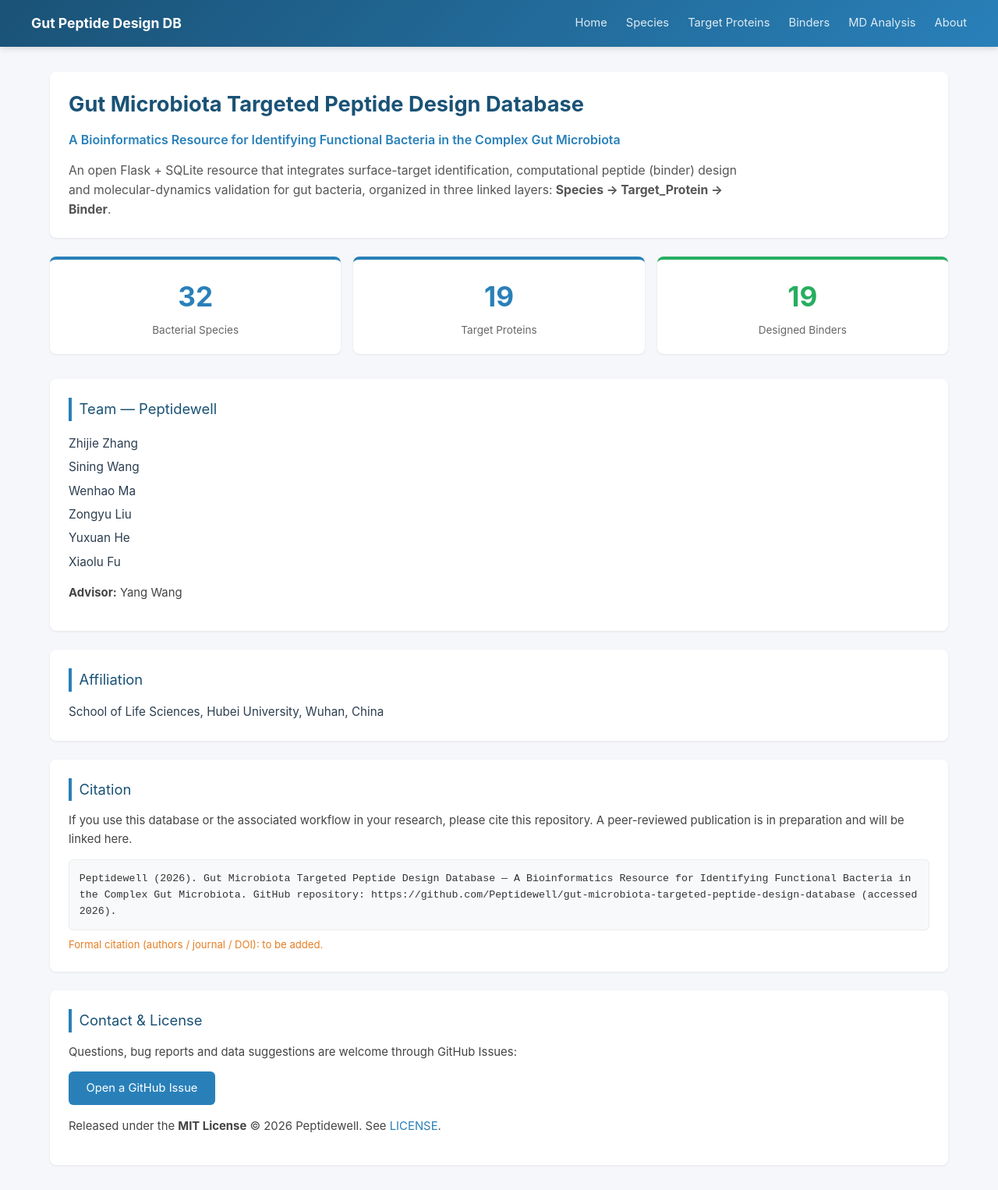
After one commit to rumbling1314/Gut-Microbiota-Targeted-Peptide-Binder-Database, a Flask app: page /about in a window 1280 px wide. The commit adds this page. Shown: the whole page at 78% size. Run offline with Flask 3, Linux system fonts and the light colour scheme; data comes from the database, SQL or seed files in the repository.

Commit message:
Add About page with team, affiliation, citation and contact
Add an About page (/about) with the database description, Peptidewell team, affiliation (School of Life Sciences, Hubei University), repository citation and a GitHub Issues contact link; add About to the navigation. Team: Zhijie Zhang, Sining Wang, Wenhao Ma, Zongyu Liu, Yuxuan He, Xiaolu Fu; Advisor: Yang Wang.

```diff
--- a/app.py
+++ b/app.py
@@ -9,6 +9,9 @@ from flask import Flask, render_template, g, request
 app = Flask(__name__)
 DB_PATH = os.path.join(os.path.dirname(os.path.abspath(__file__)), "binder_db.db")
 MD_DIR = os.path.join(os.path.dirname(os.path.abspath(__file__)), "static", "md_plots")
+
+# Public GitHub repository URL (replaced with the real remote URL before publishing)
+REPO_URL = "https://github.com/Peptidewell/gut-microbiota-targeted-peptide-design-database"
 
 # Binder/MD 编号 -> Species_ID
 NUM2SID = {
@@ -194,6 +197,18 @@ def md_detail(sid):
     plots = [(key, title, desc, key in available) for key, title, desc in PLOT_META]
     return render_template('md_detail.html', sp=sp, num=num, plots=plots)
 
+# About / 简介
+@app.route('/about')
+def about():
+    db = get_db()
+    counts = {
+        'species':  db.execute("SELECT COUNT(*) FROM Species").fetchone()[0],
+        'proteins': db.execute("SELECT COUNT(*) FROM Target_Protein").fetchone()[0],
+        'binders':  db.execute("SELECT COUNT(*) FROM Binder").fetchone()[0],
+    }
+    return render_template('about.html', c=counts,
+                           repo_url=REPO_URL, repo_issues=REPO_URL + '/issues')
+
 if __name__ == '__main__':
     print("=" * 50)
     print("  Gut Microbiota Binder Design Database")
--- /dev/null
+++ b/templates/about.html
@@ -0,0 +1,72 @@
+{% extends "base.html" %}
+{% block title %}About · Gut Microbiota Targeted Peptide Design Database{% endblock %}
+{% block content %}
+<style>
+    .about-hero h1 { font-size:1.7rem; line-height:1.3; }
+    .about-hero .sub { color:#2980b9; font-weight:600; margin:.3rem 0 .8rem; }
+    .about-hero p.lead { color:#555; font-size:.98rem; max-width:880px; }
+    .section-title { font-size:1.15rem; color:#1a5276; margin-bottom:.9rem; border-left:4px solid #2980b9; padding-left:.6rem; }
+    p.body { color:#444; font-size:.93rem; margin-bottom:.8rem; }
+    /* team */
+    .namelist { list-style:none; font-size:.96rem; color:#2c3e50; }
+    .namelist li { padding:.18rem 0; }
+    .affil { font-size:.95rem; color:#2c3e50; }
+    .btn { display:inline-block; padding:.6rem 1.4rem; border-radius:6px; font-size:.92rem; cursor:pointer; }
+    .btn-primary { background:#2980b9; color:white; }
+    .btn-primary:hover { background:#1f6391; text-decoration:none; }
+    .cite-note { font-size:.82rem; color:#e67e22; margin-top:.5rem; }
+</style>
+
+<div class="card about-hero">
+    <h1>Gut Microbiota Targeted Peptide Design Database</h1>
+    <div class="sub">A Bioinformatics Resource for Identifying Functional Bacteria in the Complex Gut Microbiota</div>
+    <p class="lead">An open Flask + SQLite resource that integrates surface-target identification,
+    computational peptide (binder) design and molecular-dynamics validation for gut bacteria,
+    organized in three linked layers: <strong>Species → Target_Protein → Binder</strong>.</p>
+</div>
+
+<div class="stats-grid">
+    <div class="stat-card"><div class="stat-number">{{ c.species }}</div><div class="stat-label">Bacterial Species</div></div>
+    <div class="stat-card"><div class="stat-number">{{ c.proteins }}</div><div class="stat-label">Target Proteins</div></div>
+    <div class="stat-card stat-highlight"><div class="stat-number">{{ c.binders }}</div><div class="stat-label">Designed Binders</div></div>
+</div>
+
+<div class="card">
+    <div class="section-title">Team — Peptidewell</div>
+    <ul class="namelist">
+        <li>Zhijie Zhang</li>
+        <li>Sining Wang</li>
+        <li>Wenhao Ma</li>
+        <li>Zongyu Liu</li>
+        <li>Yuxuan He</li>
+        <li>Xiaolu Fu</li>
+    </ul>
+    <p class="body" style="margin-top:.8rem;">
+        <strong>Advisor:</strong> Yang Wang
+    </p>
+</div>
+
+<div class="card">
+    <div class="section-title">Affiliation</div>
+    <p class="affil">School of Life Sciences, Hubei University, Wuhan, China</p>
+</div>
+
+<div class="card">
+    <div class="section-title">Citation</div>
+    <p class="body">If you use this database or the associated workflow in your research, please cite this
+    repository. A peer-reviewed publication is in preparation and will be linked here.</p>
+    <div class="seq-box">Peptidewell (2026). Gut Microbiota Targeted Peptide Design Database — A Bioinformatics Resource for Identifying Functional Bacteria in the Complex Gut Microbiota. GitHub repository: {{ repo_url }} (accessed 2026).</div>
+    <p class="cite-note">Formal citation (authors / journal / DOI): to be added.</p>
+</div>
+
+<div class="card">
+    <div class="section-title">Contact &amp; License</div>
+    <p class="body">Questions, bug reports and data suggestions are welcome through GitHub Issues:</p>
+    <p><a class="btn btn-primary" href="{{ repo_issues }}" target="_blank" rel="noopener">Open a GitHub Issue</a></p>
+    <p class="body" style="margin-top:1rem;">
+        Released under the <strong>MIT License</strong> &copy; 2026 Peptidewell. See
+        <a href="{{ repo_url }}/blob/main/LICENSE" target="_blank" rel="noopener">LICENSE</a>.
+    </p>
+</div>
+
+{% endblock %}
--- a/templates/base.html
+++ b/templates/base.html
@@ -54,6 +54,7 @@
                 <a href="/proteins">Target Proteins</a>
                 <a href="/binders">Binders</a>
                 <a href="/md">MD Analysis</a>
+                <a href="/about">About</a>
             </div>
         </div>
     </nav>
```
